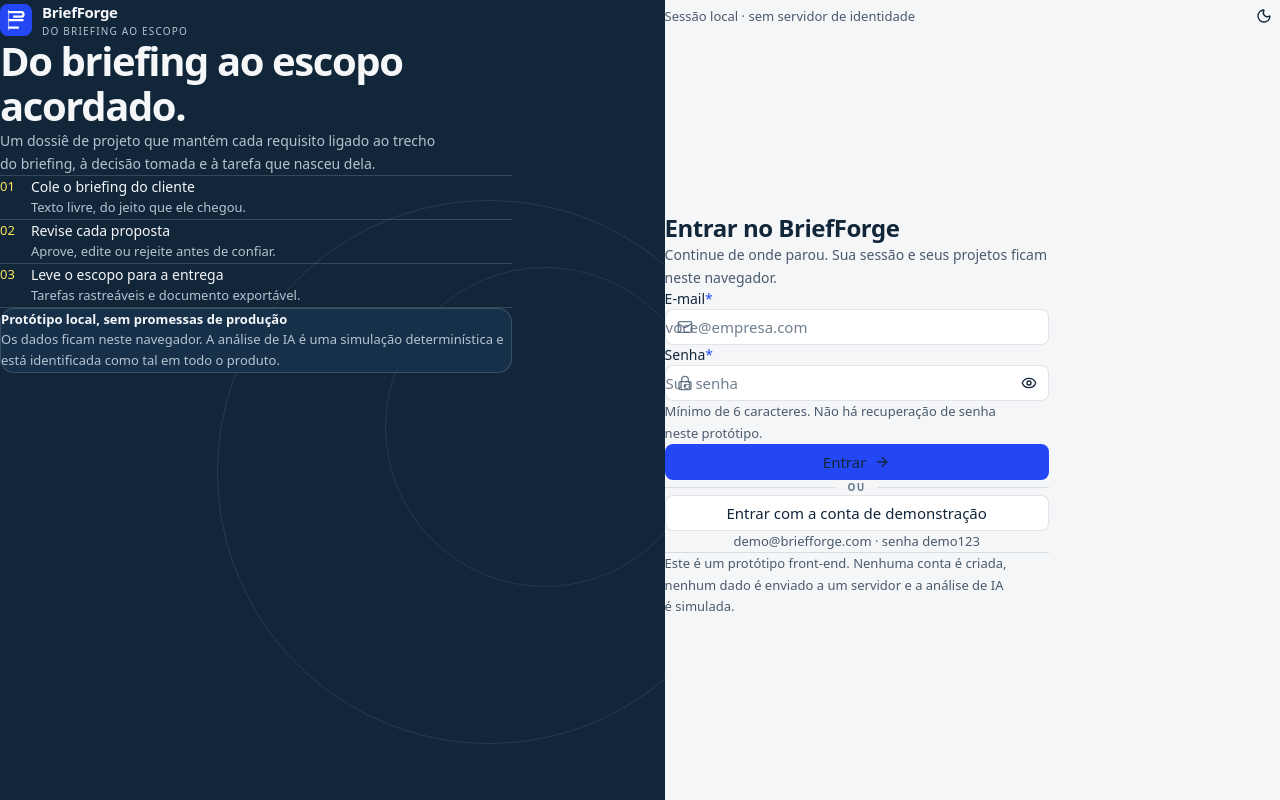
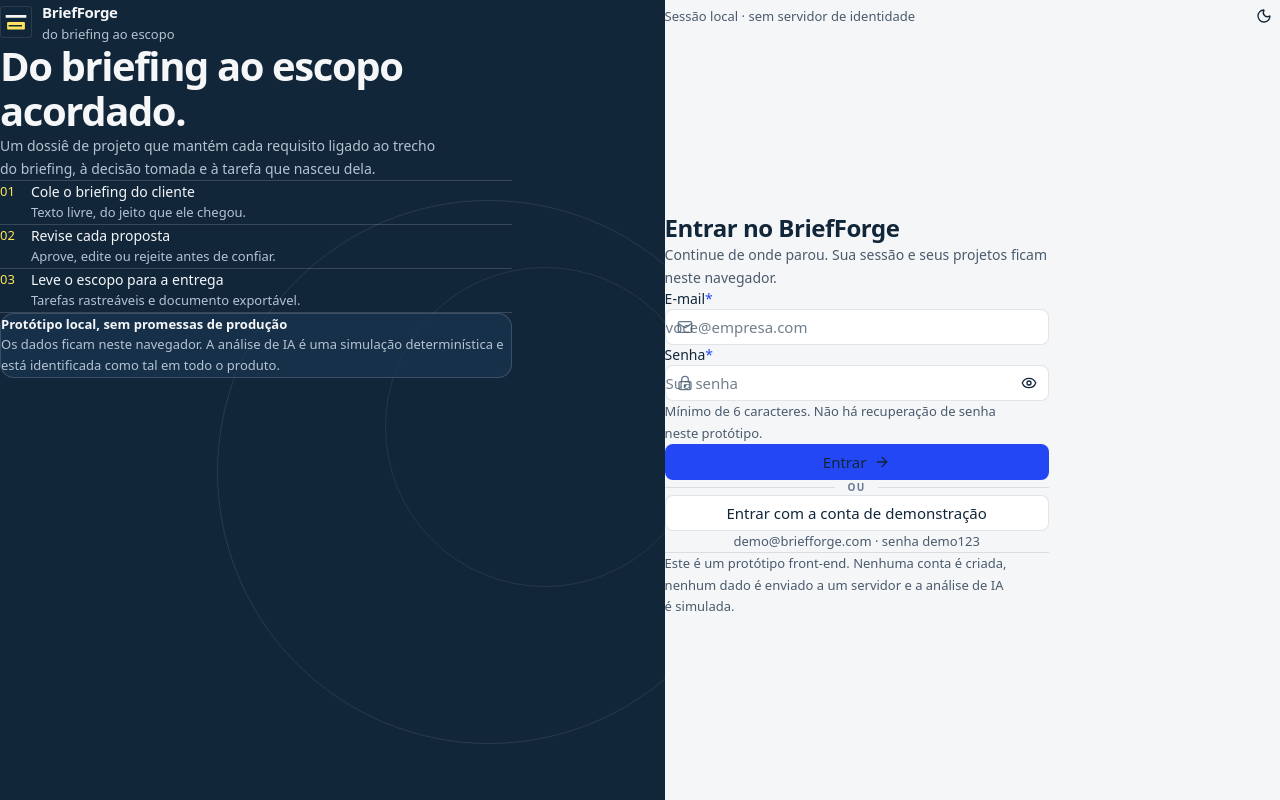
Before and after one commit to guiguix7/BriefForge, a React (Vite) app: page /login in a window 1280 px wide. Built offline with nearby package versions, Linux system fonts and the light colour scheme; a web font is replaced by a local one.

Commit message:
feat(design-system): align base component with approved BriefForge system

```diff
--- a/src/components/brand-mark.tsx
+++ b/src/components/brand-mark.tsx
@@ -12,30 +12,21 @@ const markSizes = {
   lg: 'h-10 w-10',
 }
 
-/**
- * A small forged binder: two ruled pages held by a copper spine.
- * Drawn geometry, not an illustration.
- */
+/** The two-line wordmark symbol: the second line is the product's marker. */
 export function BrandMark({ className, size = 'md' }: BrandMarkProps) {
   return (
     <span
       className={cn(
-        'relative inline-grid shrink-0 place-items-center overflow-hidden rounded-md border border-accent/60 bg-accent text-accent-foreground',
+        'relative inline-grid shrink-0 place-items-center overflow-hidden rounded-[3px] border border-white/10 bg-[var(--ink)]',
         markSizes[size],
         className
       )}
       aria-hidden="true"
     >
-      <svg
-        viewBox="0 0 32 32"
-        className="h-full w-full"
-        fill="none"
-        focusable="false"
-      >
-        <path d="M8 7.5h13.5a2.5 2.5 0 0 1 0 5H13" stroke="currentColor" strokeWidth="2.4" />
-        <path d="M8 16h16" stroke="currentColor" strokeWidth="2.4" />
-        <path d="M8 24h11" stroke="currentColor" strokeWidth="2.4" />
-        <path d="M8 5v22" stroke="currentColor" strokeWidth="1.2" opacity=".55" />
+      <svg viewBox="0 0 32 32" className="h-full w-full" fill="none" focusable="false">
+        <path d="M6.5 10h19" stroke="#F5F6F8" strokeWidth="3" strokeLinecap="square" />
+        <rect x="6.5" y="16" width="19" height="8" rx="1" fill="#FFE45C" />
+        <path d="M9 20h12.5" stroke="#12263A" strokeWidth="1.8" strokeLinecap="square" />
       </svg>
     </span>
   )
@@ -60,7 +51,7 @@ export function BrandLockup({
       <span className="min-w-0">
         <span
           className={cn(
-            'block truncate font-semibold tracking-[var(--tracking-snug)]',
+            'block truncate font-[700] tracking-[var(--tracking-snug)]',
             size === 'sm' ? 'text-sm' : 'text-base',
             tone === 'light' ? 'text-ink' : 'text-sidebar-ink'
           )}
@@ -70,7 +61,7 @@ export function BrandLockup({
         {showTagline && (
           <span
             className={cn(
-              'block truncate text-[0.625rem] font-medium uppercase tracking-[0.12em]',
+              'block truncate text-xs font-medium',
               tone === 'light' ? 'text-ink-muted' : 'text-sidebar-muted'
             )}
           >
```
